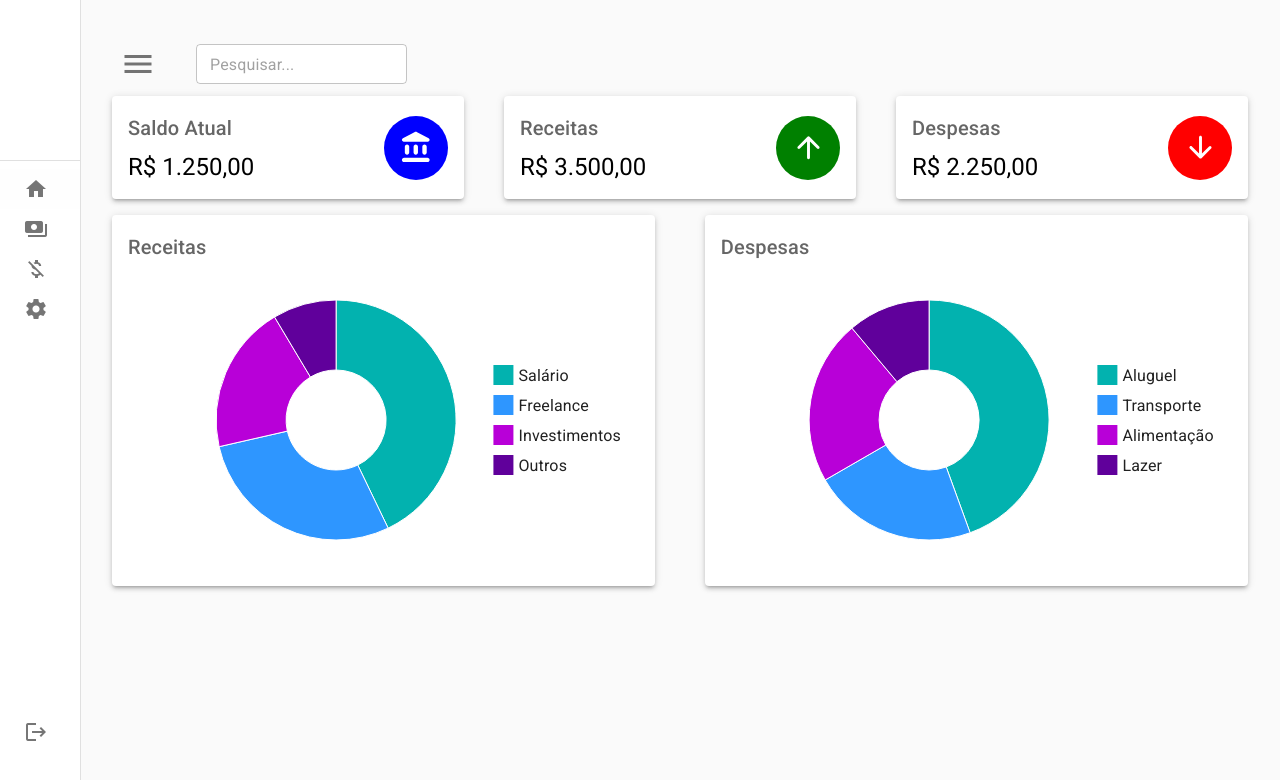
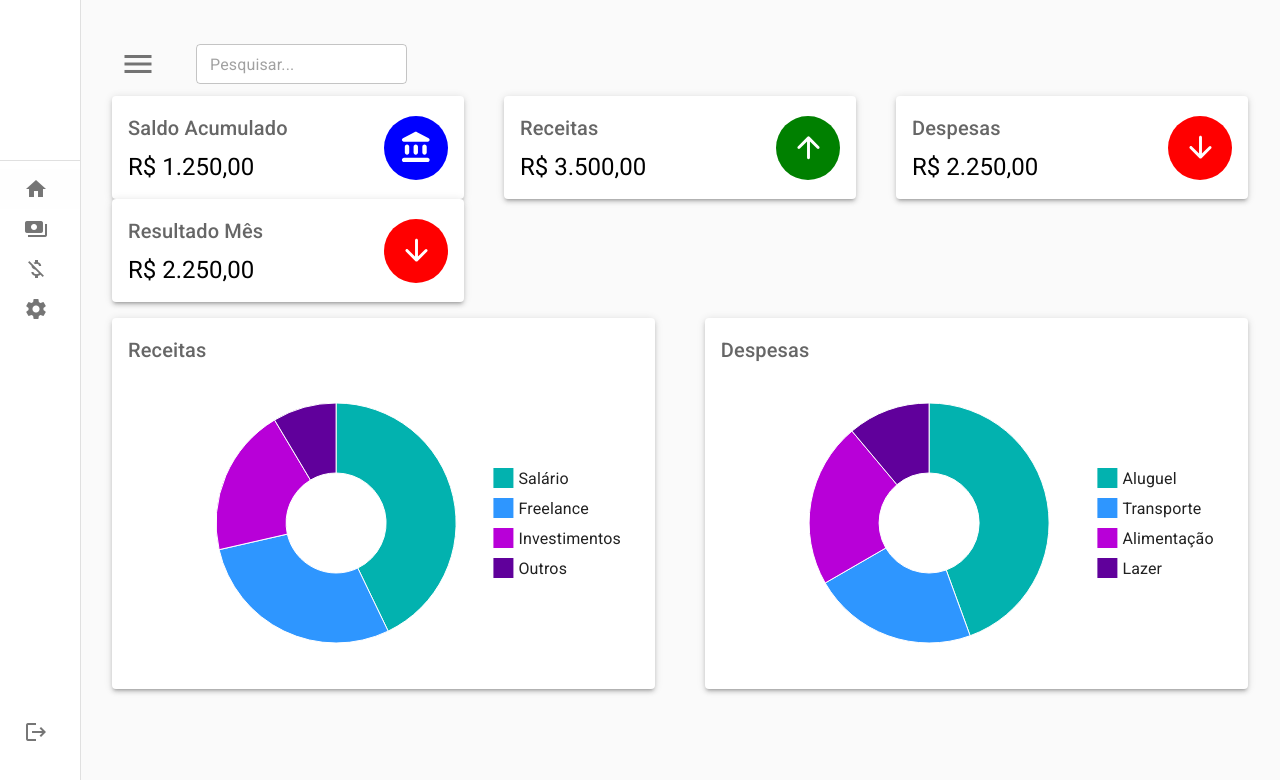
Before and after one commit to AndersonExner/Financial-App-Front, a React (Create React App) app: page /dashboard in a window 1280 px wide. Shown: the top 780 px of the page. Built offline with nearby package versions, Linux system fonts and the light colour scheme.

Commit message:
adjust imports

```diff
--- a/src/pages/Construction/Construction.tsx
+++ b/src/pages/Construction/Construction.tsx
@@ -1,5 +1,5 @@
 import React from "react";
-import { Box } from "@mui/material";
+import Box from "@mui/material/Box";
 
 export const ConstructionPage = () => {
     return (
--- a/src/pages/Dashboard/Dashboard.tsx
+++ b/src/pages/Dashboard/Dashboard.tsx
@@ -1,5 +1,5 @@
 import React from "react";
-import { Box } from "@mui/material";
+import Box from "@mui/material/Box";
 import { ArrowUpwardRounded as ArrowUpwardRoundedIcon, AccountBalanceRounded as AccountBalanceRoundedIcon, ArrowDownwardRounded as ArrowDownwardRoundedIcon } from '@mui/icons-material';
 
 import { InfoPaper } from "../../shared/components/infoPaper/InfoPaper";
@@ -38,9 +38,10 @@ export const Dashboard = () => {
     return (
         <>
             <Box display="flex" flexDirection="row" justifyContent="space-between" alignItems="center" flexWrap="wrap">
-                <InfoPaper title="Saldo Atual" value="R$ 1.250,00" icon={AccountBalanceRoundedIcon} iconColor="blue" />
+                <InfoPaper title="Saldo Acumulado" value="R$ 1.250,00" icon={AccountBalanceRoundedIcon} iconColor="blue" />
                 <InfoPaper title="Receitas" value="R$ 3.500,00" icon={ArrowUpwardRoundedIcon} iconColor="green" />
                 <InfoPaper title="Despesas" value="R$ 2.250,00" icon={ArrowDownwardRoundedIcon} iconColor="red" />
+                <InfoPaper title="Resultado Mês" value="R$ 2.250,00" icon={ArrowDownwardRoundedIcon} iconColor="red" />
             </Box>
 
             <Box display="flex" flexDirection="row" justifyContent="space-between" alignItems="center" flexWrap="wrap" mt={2}>
--- a/src/shared/components/Graphs/PieGraph.tsx
+++ b/src/shared/components/Graphs/PieGraph.tsx
@@ -1,6 +1,7 @@
 import React from "react";
-import { PieChart } from '@mui/x-charts/PieChart';
-import { Paper, Typography } from "@mui/material";
+import Paper from "@mui/material/Paper";
+import Typography from "@mui/material/Typography";
+import { PieChart } from "@mui/x-charts/PieChart";
 
 interface IPieGraphProps {
     titulo: string;
```
Also changed, not shown: src/pages/Payments/Payments.tsx (+6 -1 lines), src/shared/components/AppMenu/AppMenu.tsx (+15 -5 lines), src/shared/components/Table/Table.tsx (+13 -3 lines), src/shared/components/TopBar/TopBar.tsx (+9 -4 lines), src/shared/components/infoPaper/InfoPaper.tsx (+6 -3 lines), src/shared/contexts/ThemeContext.tsx (+4 -3 lines).
